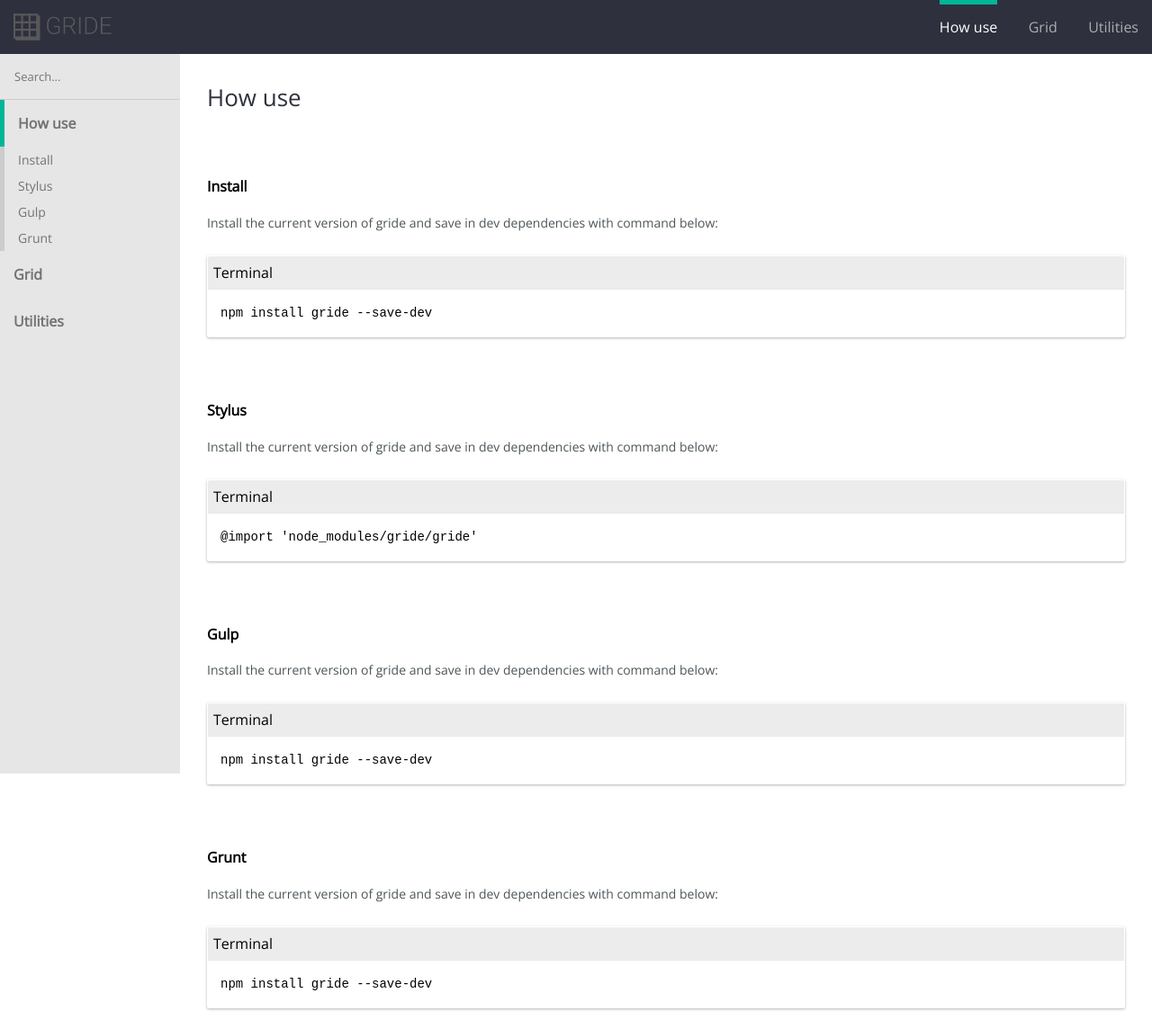
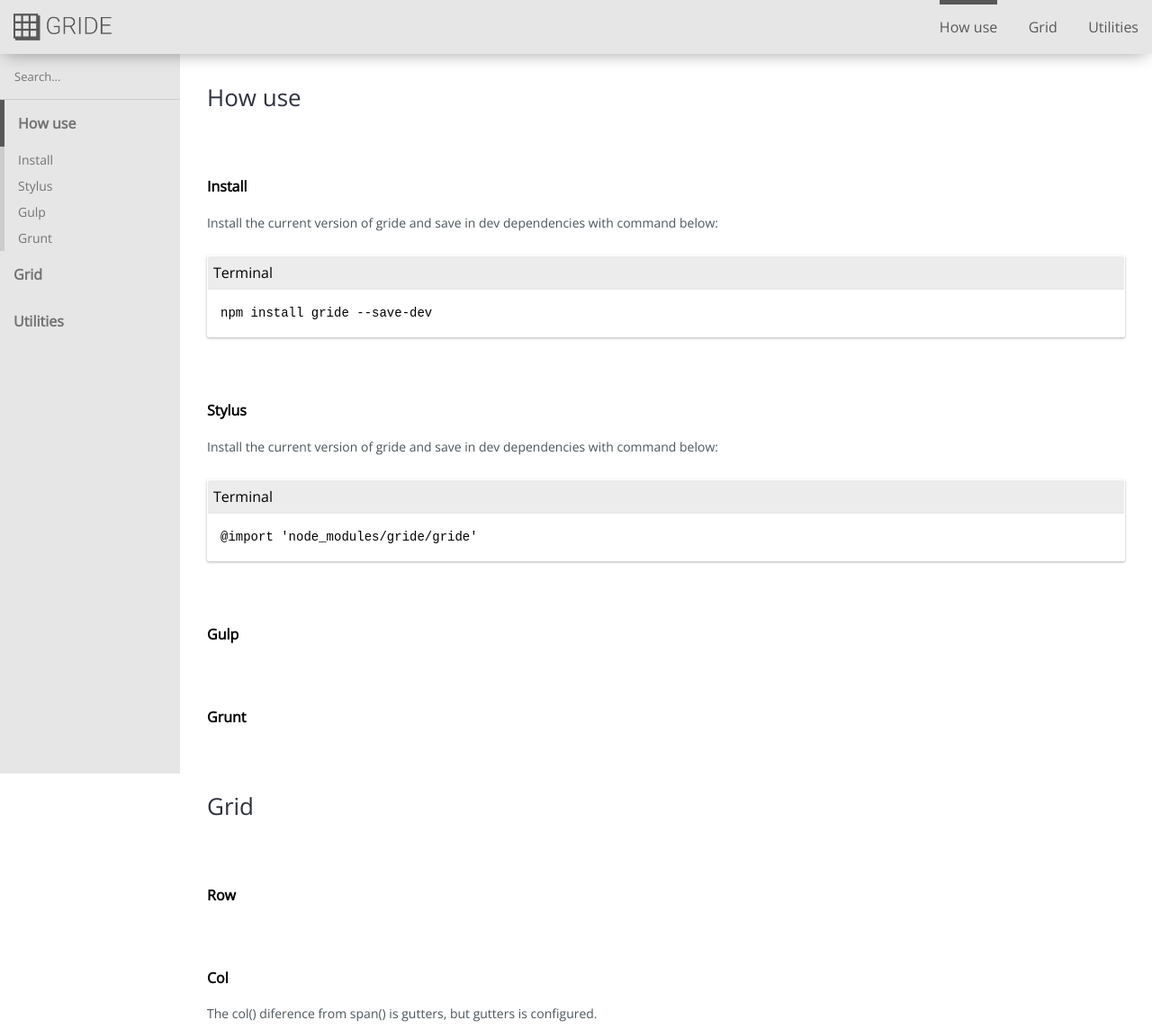
Before and after one commit to iamgbayer/gride, a plain HTML site: page docs/index.html in a window 1280 px wide. Shown: the top 1144 px of the page at 90% size. Drawn offline with nearby package versions, Linux system fonts and the light colour scheme.

Commit message:
Refactor in theme from documentation

```diff
--- a/docs/index.html
+++ b/docs/index.html
@@ -127,20 +127,12 @@ npm install gride --save-dev</textarea></div></p>
       <a class="anchor" name="how|gulp"></a>
       <div option="how" item="Gulp" class="doc-content-item">
         <h2>Gulp</h2>
-
-<p>Install the current version of gride and save in dev dependencies with command below:
-<div class="box-code"><h2>Terminal</h2><textarea class="code-bind">
-npm install gride --save-dev</textarea></div></p>
       </div>
 
 
       <a class="anchor" name="how|grunt"></a>
       <div option="how" item="Grunt" class="doc-content-item">
         <h2>Grunt</h2>
-
-<p>Install the current version of gride and save in dev dependencies with command below:
-<div class="box-code"><h2>Terminal</h2><textarea class="code-bind">
-npm install gride --save-dev</textarea></div></p>
       </div>
 
 
--- a/src/css/main.css
+++ b/src/css/main.css
@@ -7,3 +7,33 @@ a,
 .doc-content h1,
 .option,
 .doc-search input { font-family: 'Open Sans', sans-serif; }
+
+
+.menu-top {
+    background-color: #e6e6e6;
+    box-shadow: 0px 4px 20px -6px rgba(0,0,0,0.45);
+}
+
+.menu-top a.selected
+.menu-top a:hover,
+.menu-top,
+.menu-top a,
+.menu-top a.selected,
+.menu-top a:hover {
+    color: #58585a;
+}
+
+.menu-top a.selected li {
+    border-top: 5px solid #58585a;
+}
+
+.doc-menu .options.active .option,
+.doc-menu .options.active .item-menu.active {
+    border-left: 5px solid #58585a;
+}
+
+
+
+/*#58585a*/
+
+/*box-shadow: 0px 4px 40px -6px rgba(0,0,0,0.75);*/
```
